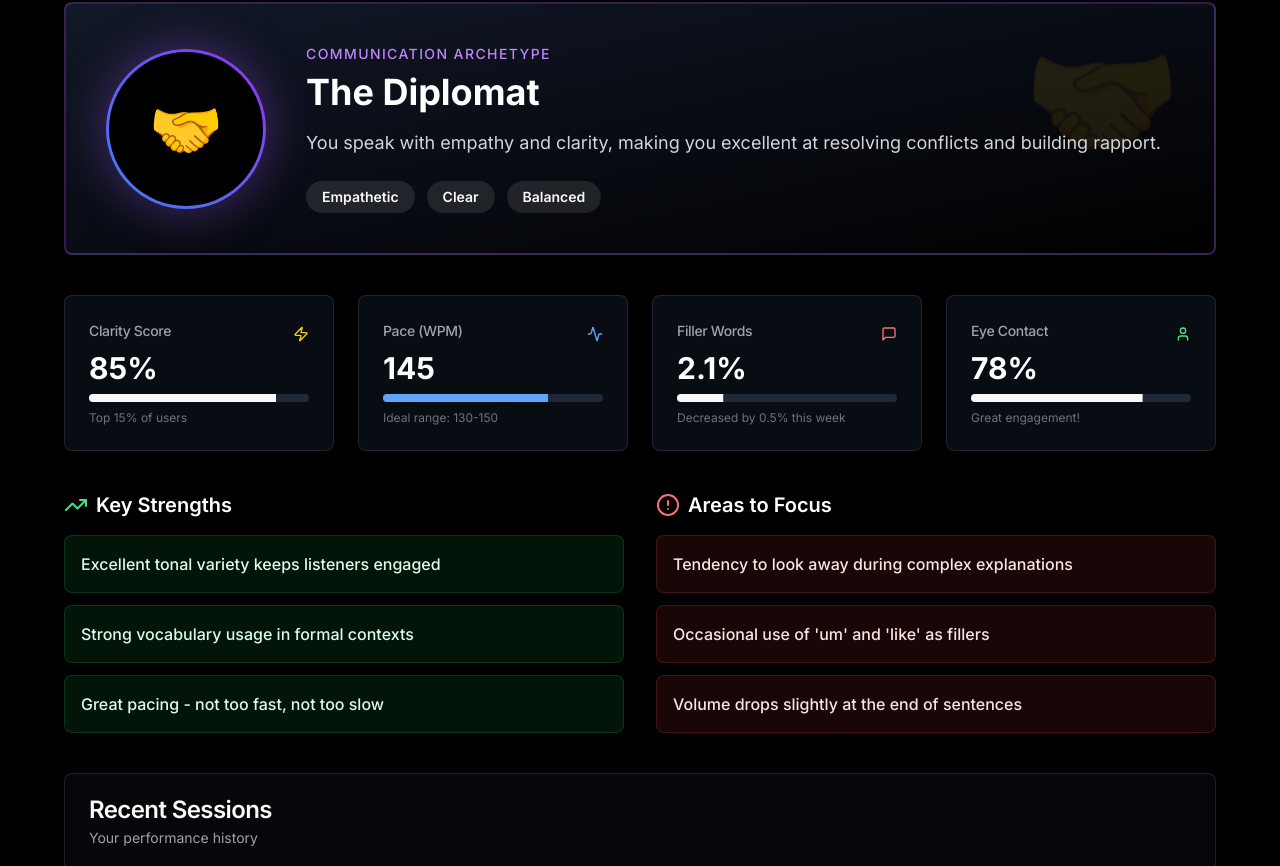
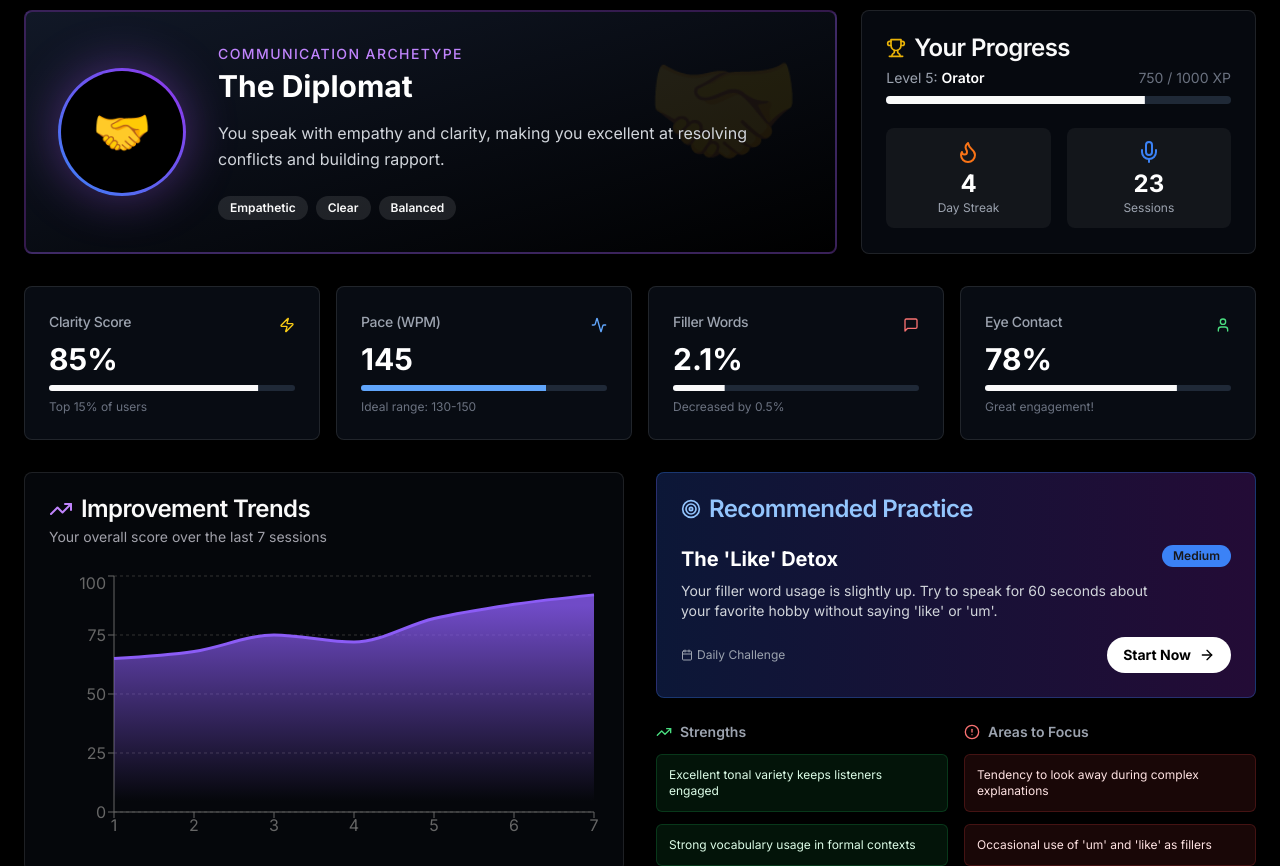
Before and after one commit to Shreyyy07/Vocalyst-Working-Tree, a Next.js app: page /get-insights in a window 1280 px wide. Shown: the part 254-1120 px from the top of the page. Built offline with nearby package versions, Linux system fonts and the light colour scheme.

Commit message:
get insights page changes

```diff
--- a/app/get-insights/page.tsx
+++ b/app/get-insights/page.tsx
@@ -4,7 +4,13 @@ import { motion } from "framer-motion";
 import { Card, CardContent, CardHeader, CardTitle, CardDescription } from "@/components/ui/card";
 import { Badge } from "@/components/ui/badge";
 import { Progress } from "@/components/ui/progress";
-import { TrendingUp, AlertCircle, Zap, Activity, MessageSquare, Mic, User } from "lucide-react";
+import {
+  TrendingUp, AlertCircle, Zap, Activity, MessageSquare, Mic, User,
+  Trophy, Flame, Target, ArrowRight, Calendar
+} from "lucide-react";
+import {
+  LineChart, Line, XAxis, YAxis, CartesianGrid, Tooltip, ResponsiveContainer, AreaChart, Area
+} from "recharts";
 
 // Mock data to simulate AI analysis
 const mockAnalysis = {
@@ -13,6 +19,14 @@ const mockAnalysis = {
     description: "You speak with empathy and clarity, making you excellent at resolving conflicts and building rapport.",
     traits: ["Empathetic", "Clear", "Balanced"],
     icon: "🤝"
+  },
+  gamification: {
+    level: 5,
+    title: "Orator",
+    currentXp: 750,
+    nextLevelXp: 1000,
+    streak: 4,
+    totalSessions: 23
   },
   metrics: {
     clarity: 85,
@@ -34,7 +48,24 @@ const mockAnalysis = {
     { id: 1, date: "Today", mode: "Public Speaking", score: 92 },
     { id: 2, date: "Yesterday", mode: "Persuasive", score: 88 },
     { id: 3, date: "2 days ago", mode: "Formal", score: 75 },
-  ]
+    { id: 4, date: "3 days ago", mode: "Storytelling", score: 82 },
+    { id: 5, date: "5 days ago", mode: "Debate", score: 70 },
+  ],
+  progressData: [
+    { session: '1', score: 65, clarity: 70 },
+    { session: '2', score: 68, clarity: 72 },
+    { session: '3', score: 75, clarity: 75 },
+    { session: '4', score: 72, clarity: 74 },
+    { session: '5', score: 82, clarity: 80 },
+    { session: '6', score: 88, clarity: 85 },
+    { session: '7', score: 92, clarity: 88 },
+  ],
+  recommendedExercise: {
+    title: "The 'Like' Detox",
+    description: "Your filler word usage is slightly up. Try to speak for 60 seconds about your favorite hobby without saying 'like' or 'um'.",
+    difficulty: "Medium",
+    duration: "2 mins"
+  }
 };
 
 const fadeIn = {
@@ -55,13 +86,13 @@ export default function GetInsightsPage() {
     <div className="min-h-screen bg-black text-white pt-24 pb-12 px-6">
       <div className="absolute inset-0 bg-[radial-gradient(ellipse_at_top,_var(--tw-gradient-stops))] from-blue-900/20 via-black to-black -z-10" />
 
-      <div className="max-w-6xl mx-auto space-y-10">
+      <div className="max-w-7xl mx-auto space-y-8">
         {/* Header */}
         <motion.div
           initial="hidden"
           animate="visible"
           variants={fadeIn}
-          className="text-center space-y-4"
+          className="text-center space-y-4 mb-12"
         >
           <h1 className="text-5xl font-extrabold bg-gradient-to-r from-blue-400 via-purple-400 to-pink-400 bg-clip-text text-transparent">
             Your Communication Profile
@@ -71,33 +102,38 @@ export default function GetInsightsPage() {
           </p>
         </motion.div>
 
-        {/* Archetype Card */}
+        {/* Top Section: Archetype + Gamification */}
+        <div className="grid grid-cols-1 lg:grid-cols-3 gap-6">
+          {/* Archetype Card (2 Columns) */}
           <motion.div
             initial="hidden"
             animate="visible"
             variants={fadeIn}
+            className="lg:col-span-2"
           >
-          <Card className="bg-gradient-to-br from-gray-900 to-black border-2 border-purple-500/30 overflow-hidden relative">
+            <Card className="h-full bg-gradient-to-br from-gray-900 to-black border-2 border-purple-500/30 overflow-hidden relative">
               <div className="absolute top-0 right-0 p-8 opacity-10 text-9xl">
                 {mockAnalysis.archetype.icon}
               </div>
-            <CardContent className="p-10 flex flex-col md:flex-row items-center gap-10 relative z-10">
-              <div className="h-40 w-40 rounded-full bg-gradient-to-tr from-blue-500 to-purple-600 p-[3px] shadow-[0_0_50px_rgba(168,85,247,0.4)]">
-                <div className="h-full w-full rounded-full bg-black flex items-center justify-center text-6xl">
+              <CardContent className="p-8 flex flex-col md:flex-row items-center gap-8 relative z-10 h-full">
+                <div className="flex-shrink-0">
+                  <div className="h-32 w-32 rounded-full bg-gradient-to-tr from-blue-500 to-purple-600 p-[3px] shadow-[0_0_50px_rgba(168,85,247,0.4)]">
+                    <div className="h-full w-full rounded-full bg-black flex items-center justify-center text-5xl">
                       {mockAnalysis.archetype.icon}
                     </div>
                   </div>
+                </div>
                 <div className="space-y-4 flex-1 text-center md:text-left">
-                <div className="space-y-2">
+                  <div className="space-y-1">
                     <h2 className="text-sm font-medium text-purple-400 uppercase tracking-widest">Communication Archetype</h2>
-                  <h3 className="text-4xl font-bold text-white">{mockAnalysis.archetype.title}</h3>
+                    <h3 className="text-3xl font-bold text-white">{mockAnalysis.archetype.title}</h3>
                   </div>
-                <p className="text-lg text-gray-300 leading-relaxed">
+                  <p className="text-gray-300 leading-relaxed">
                     {mockAnalysis.archetype.description}
                   </p>
-                <div className="flex flex-wrap justify-center md:justify-start gap-3 pt-2">
+                  <div className="flex flex-wrap justify-center md:justify-start gap-2 pt-2">
                     {mockAnalysis.archetype.traits.map(trait => (
-                    <Badge key={trait} variant="secondary" className="px-4 py-1.5 text-sm bg-white/10 hover:bg-white/20 border-0">
+                      <Badge key={trait} variant="secondary" className="px-3 py-1 text-xs bg-white/10 hover:bg-white/20 border-0">
                         {trait}
                       </Badge>
                     ))}
@@ -107,23 +143,64 @@ export default function GetInsightsPage() {
             </Card>
           </motion.div>
 
-        {/* Metrics Grid */}
+          {/* Gamification Stats (1 Column) */}
+          <motion.div
+            initial="hidden"
+            animate="visible"
+            variants={fadeIn}
+            transition={{ delay: 0.1 }}
+          >
+            <Card className="h-full bg-gray-900/40 border-white/10 flex flex-col justify-center">
+              <CardHeader className="pb-2">
+                <CardTitle className="flex items-center gap-2">
+                  <Trophy className="text-yellow-500 h-5 w-5" /> Your Progress
+                </CardTitle>
+              </CardHeader>
+              <CardContent className="space-y-6">
+                {/* Level Progress */}
+                <div className="space-y-2">
+                  <div className="flex justify-between text-sm">
+                    <span className="text-gray-400">Level {mockAnalysis.gamification.level}: <span className="text-white font-semibold">{mockAnalysis.gamification.title}</span></span>
+                    <span className="text-gray-500">{mockAnalysis.gamification.currentXp} / {mockAnalysis.gamification.nextLevelXp} XP</span>
+                  </div>
+                  <Progress value={(mockAnalysis.gamification.currentXp / mockAnalysis.gamification.nextLevelXp) * 100} className="h-2 bg-gray-800" indicatorClassName="bg-gradient-to-r from-yellow-500 to-orange-500" />
+                </div>
+
+                {/* Grid stats */}
+                <div className="grid grid-cols-2 gap-4">
+                  <div className="bg-white/5 rounded-lg p-3 text-center">
+                    <div className="flex justify-center mb-1"><Flame className="text-orange-500 h-6 w-6" /></div>
+                    <div className="text-2xl font-bold text-white">{mockAnalysis.gamification.streak}</div>
+                    <div className="text-xs text-gray-400">Day Streak</div>
+                  </div>
+                  <div className="bg-white/5 rounded-lg p-3 text-center">
+                    <div className="flex justify-center mb-1"><Mic className="text-blue-500 h-6 w-6" /></div>
+                    <div className="text-2xl font-bold text-white">{mockAnalysis.gamification.totalSessions}</div>
+                    <div className="text-xs text-gray-400">Sessions</div>
+                  </div>
+                </div>
+              </CardContent>
+            </Card>
+          </motion.div>
+        </div>
+
+        {/* Middle Section: Metrics Grid */}
         <motion.div
           variants={stagger}
           initial="hidden"
           animate="visible"
-          className="grid grid-cols-1 md:grid-cols-2 lg:grid-cols-4 gap-6"
+          className="grid grid-cols-1 md:grid-cols-2 lg:grid-cols-4 gap-4"
         >
           {/* Clarity */}
           <motion.div variants={fadeIn}>
-            <Card className="bg-gray-900/50 border-white/10 h-full hover:bg-gray-900/80 transition-colors">
+            <Card className="bg-gray-900/50 border-white/10 h-full hover:bg-gray-900/80 transition-colors group">
               <CardHeader className="flex flex-row items-center justify-between pb-2">
                 <CardTitle className="text-sm font-medium text-gray-400">Clarity Score</CardTitle>
-                <Zap className="h-4 w-4 text-yellow-400" />
+                <Zap className="h-4 w-4 text-yellow-400 group-hover:scale-110 transition-transform" />
               </CardHeader>
               <CardContent>
                 <div className="text-3xl font-bold text-white mb-2">{mockAnalysis.metrics.clarity}%</div>
-                <Progress value={mockAnalysis.metrics.clarity} className="h-2 bg-gray-800" indicatorClassName="bg-yellow-400" />
+                <Progress value={mockAnalysis.metrics.clarity} className="h-1.5 bg-gray-800" indicatorClassName="bg-yellow-400" />
                 <p className="text-xs text-gray-500 mt-2">Top 15% of users</p>
               </CardContent>
             </Card>
@@ -131,15 +208,15 @@ export default function GetInsightsPage() {
 
           {/* WPM */}
           <motion.div variants={fadeIn}>
-            <Card className="bg-gray-900/50 border-white/10 h-full hover:bg-gray-900/80 transition-colors">
+            <Card className="bg-gray-900/50 border-white/10 h-full hover:bg-gray-900/80 transition-colors group">
               <CardHeader className="flex flex-row items-center justify-between pb-2">
                 <CardTitle className="text-sm font-medium text-gray-400">Pace (WPM)</CardTitle>
-                <Activity className="h-4 w-4 text-blue-400" />
+                <Activity className="h-4 w-4 text-blue-400 group-hover:scale-110 transition-transform" />
               </CardHeader>
               <CardContent>
                 <div className="text-3xl font-bold text-white mb-2">{mockAnalysis.metrics.wpm}</div>
                 <div className="flex items-center gap-2">
-                  <div className="h-2 w-full bg-gray-800 rounded-full overflow-hidden">
+                  <div className="h-1.5 w-full bg-gray-800 rounded-full overflow-hidden">
                     <div className="h-full bg-blue-400 w-3/4" />
                   </div>
                 </div>
@@ -150,113 +227,143 @@ export default function GetInsightsPage() {
 
           {/* Filler Words */}
           <motion.div variants={fadeIn}>
-            <Card className="bg-gray-900/50 border-white/10 h-full hover:bg-gray-900/80 transition-colors">
+            <Card className="bg-gray-900/50 border-white/10 h-full hover:bg-gray-900/80 transition-colors group">
               <CardHeader className="flex flex-row items-center justify-between pb-2">
                 <CardTitle className="text-sm font-medium text-gray-400">Filler Words</CardTitle>
-                <MessageSquare className="h-4 w-4 text-red-400" />
+                <MessageSquare className="h-4 w-4 text-red-400 group-hover:scale-110 transition-transform" />
               </CardHeader>
               <CardContent>
                 <div className="text-3xl font-bold text-white mb-2">{mockAnalysis.metrics.fillerWords}%</div>
-                <Progress value={mockAnalysis.metrics.fillerWords * 10} className="h-2 bg-gray-800" indicatorClassName="bg-red-400" />
-                <p className="text-xs text-gray-500 mt-2">Decreased by 0.5% this week</p>
+                <Progress value={mockAnalysis.metrics.fillerWords * 10} className="h-1.5 bg-gray-800" indicatorClassName="bg-red-400" />
+                <p className="text-xs text-gray-500 mt-2">Decreased by 0.5%</p>
               </CardContent>
             </Card>
           </motion.div>
 
           {/* Eye Contact */}
           <motion.div variants={fadeIn}>
-            <Card className="bg-gray-900/50 border-white/10 h-full hover:bg-gray-900/80 transition-colors">
+            <Card className="bg-gray-900/50 border-white/10 h-full hover:bg-gray-900/80 transition-colors group">
               <CardHeader className="flex flex-row items-center justify-between pb-2">
                 <CardTitle className="text-sm font-medium text-gray-400">Eye Contact</CardTitle>
-                <User className="h-4 w-4 text-green-400" />
+                <User className="h-4 w-4 text-green-400 group-hover:scale-110 transition-transform" />
               </CardHeader>
               <CardContent>
                 <div className="text-3xl font-bold text-white mb-2">{mockAnalysis.metrics.eyeContact}%</div>
-                <Progress value={mockAnalysis.metrics.eyeContact} className="h-2 bg-gray-800" indicatorClassName="bg-green-400" />
+                <Progress value={mockAnalysis.metrics.eyeContact} className="h-1.5 bg-gray-800" indicatorClassName="bg-green-400" />
                 <p className="text-xs text-gray-500 mt-2">Great engagement!</p>
               </CardContent>
             </Card>
           </motion.div>
         </motion.div>
 
-        {/* Breakdown Section */}
-        <div className="grid grid-cols-1 md:grid-cols-2 gap-8">
-          {/* Strengths */}
+        {/* Lower Section: Charts & Breakdown */}
+        <div className="grid grid-cols-1 lg:grid-cols-2 gap-8">
+
+          {/* Progress Chart */}
           <motion.div
-            initial={{ opacity: 0, x: -20 }}
-            whileInView={{ opacity: 1, x: 0 }}
+            initial={{ opacity: 0, scale: 0.95 }}
+            whileInView={{ opacity: 1, scale: 1 }}
             viewport={{ once: true }}
-            className="space-y-4"
           >
-            <h3 className="text-xl font-semibold flex items-center gap-2">
-              <TrendingUp className="text-green-400" /> Key Strengths
-            </h3>
-            <div className="space-y-3">
-              {mockAnalysis.strengths.map((item, i) => (
-                <Card key={i} className="bg-green-500/10 border-green-500/20 p-4">
-                  <p className="text-green-100 font-medium">{item}</p>
+            <Card className="h-full bg-gray-900/30 border-white/10">
+              <CardHeader>
+                <CardTitle className="flex items-center gap-2">
+                  <TrendingUp className="text-purple-400" /> Improvement Trends
+                </CardTitle>
+                <CardDescription>Your overall score over the last 7 sessions</CardDescription>
+              </CardHeader>
+              <CardContent className="h-[300px]">
+                <ResponsiveContainer width="100%" height="100%">
+                  <AreaChart data={mockAnalysis.progressData}>
+                    <defs>
+                      <linearGradient id="colorScore" x1="0" y1="0" x2="0" y2="1">
+                        <stop offset="5%" stopColor="#8b5cf6" stopOpacity={0.8} />
+                        <stop offset="95%" stopColor="#8b5cf6" stopOpacity={0} />
+                      </linearGradient>
+                    </defs>
+                    <CartesianGrid strokeDasharray="3 3" stroke="#333" vertical={false} />
+                    <XAxis dataKey="session" stroke="#666" />
+                    <YAxis stroke="#666" />
+                    <Tooltip
+                      contentStyle={{ backgroundColor: '#000', border: '1px solid #333', borderRadius: '8px' }}
+                      itemStyle={{ color: '#fff' }}
+                    />
+                    <Area type="monotone" dataKey="score" stroke="#8b5cf6" fillOpacity={1} fill="url(#colorScore)" strokeWidth={3} />
+                  </AreaChart>
+                </ResponsiveContainer>
+              </CardContent>
             </Card>
-              ))}
-            </div>
           </motion.div>
 
-          {/* Weaknesses */}
+          {/* Recommended Exercise & Weaknesses */}
+          <div className="space-y-6">
+
+            {/* Daily Challenge Card */}
             <motion.div
               initial={{ opacity: 0, x: 20 }}
               whileInView={{ opacity: 1, x: 0 }}
               viewport={{ once: true }}
-            className="space-y-4"
             >
-            <h3 className="text-xl font-semibold flex items-center gap-2">
-              <AlertCircle className="text-red-400" /> Areas to Focus
-            </h3>
-            <div className="space-y-3">
-              {mockAnalysis.weaknesses.map((item, i) => (
-                <Card key={i} className="bg-red-500/10 border-red-500/20 p-4">
-                  <p className="text-red-100 font-medium">{item}</p>
-                </Card>
-              ))}
-            </div>
-          </motion.div>
-        </div>
-
-        {/* Recent Sessions */}
-        <motion.div
-          initial={{ opacity: 0, y: 20 }}
-          whileInView={{ opacity: 1, y: 0 }}
-          viewport={{ once: true }}
-        >
-          <Card className="bg-gray-900/30 border-white/10">
+              <Card className="bg-gradient-to-r from-blue-900/40 to-purple-900/40 border-blue-500/30">
                 <CardHeader>
-              <CardTitle>Recent Sessions</CardTitle>
-              <CardDescription>Your performance history</CardDescription>
+                  <CardTitle className="flex items-center gap-2 text-blue-300">
+                    <Target className="h-5 w-5" /> Recommended Practice
+                  </CardTitle>
                 </CardHeader>
                 <CardContent>
-              <div className="space-y-4">
-                {mockAnalysis.recentSessions.map((session) => (
-                  <div key={session.id} className="flex items-center justify-between p-4 rounded-lg bg-white/5 hover:bg-white/10 transition-colors">
-                    <div className="flex items-center gap-4">
-                      <div className="h-10 w-10 rounded-full bg-blue-500/20 flex items-center justify-center">
-                        <Mic className="h-5 w-5 text-blue-400" />
+                  <div className="flex justify-between items-start mb-4">
+                    <div>
+                      <h3 className="text-xl font-bold text-white mb-2">{mockAnalysis.recommendedExercise.title}</h3>
+                      <p className="text-gray-300 text-sm">{mockAnalysis.recommendedExercise.description}</p>
                     </div>
-                      <div>
-                        <p className="font-medium text-white">{session.mode}</p>
-                        <p className="text-sm text-gray-400">{session.date}</p>
+                    <Badge className="bg-blue-500 hover:bg-blue-600">{mockAnalysis.recommendedExercise.difficulty}</Badge>
                   </div>
-                    </div>
-                    <div className="flex items-center gap-4">
-                      <div className="text-right">
-                        <p className="text-2xl font-bold text-white">{session.score}</p>
-                        <p className="text-xs text-gray-400">Score</p>
-                      </div>
-                    </div>
-                  </div>
-                ))}
+                  <div className="flex items-center justify-between mt-4">
+                    <span className="text-xs text-gray-400 flex items-center gap-1"><Calendar className="h-3 w-3" /> Daily Challenge</span>
+                    <motion.button
+                      whileHover={{ scale: 1.05 }}
+                      whileTap={{ scale: 0.95 }}
+                      className="px-4 py-2 bg-white text-black text-sm font-bold rounded-full flex items-center gap-2 hover:bg-gray-200 transition-colors"
+                    >
+                      Start Now <ArrowRight className="h-4 w-4" />
+                    </motion.button>
                   </div>
                 </CardContent>
               </Card>
             </motion.div>
 
+            {/* Analysis Breakdown */}
+            <motion.div
+              initial={{ opacity: 0, x: 20 }}
+              whileInView={{ opacity: 1, x: 0 }}
+              viewport={{ once: true }}
+              transition={{ delay: 0.2 }}
+              className="grid grid-cols-1 sm:grid-cols-2 gap-4"
+            >
+              <div className="space-y-3">
+                <h3 className="text-sm font-semibold flex items-center gap-2 text-gray-400">
+                  <TrendingUp className="text-green-400 h-4 w-4" /> Strengths
+                </h3>
+                {mockAnalysis.strengths.slice(0, 2).map((item, i) => (
+                  <div key={i} className="bg-green-500/10 border border-green-500/20 p-3 rounded-md text-xs text-green-100">
+                    {item}
+                  </div>
+                ))}
+              </div>
+              <div className="space-y-3">
+                <h3 className="text-sm font-semibold flex items-center gap-2 text-gray-400">
+                  <AlertCircle className="text-red-400 h-4 w-4" /> Areas to Focus
+                </h3>
+                {mockAnalysis.weaknesses.slice(0, 2).map((item, i) => (
+                  <div key={i} className="bg-red-500/10 border border-red-500/20 p-3 rounded-md text-xs text-red-100">
+                    {item}
+                  </div>
+                ))}
+              </div>
+            </motion.div>
+          </div>
+        </div>
+
       </div>
     </div>
   );
```
Lines whose indentation alone changed are shown as unchanged.
